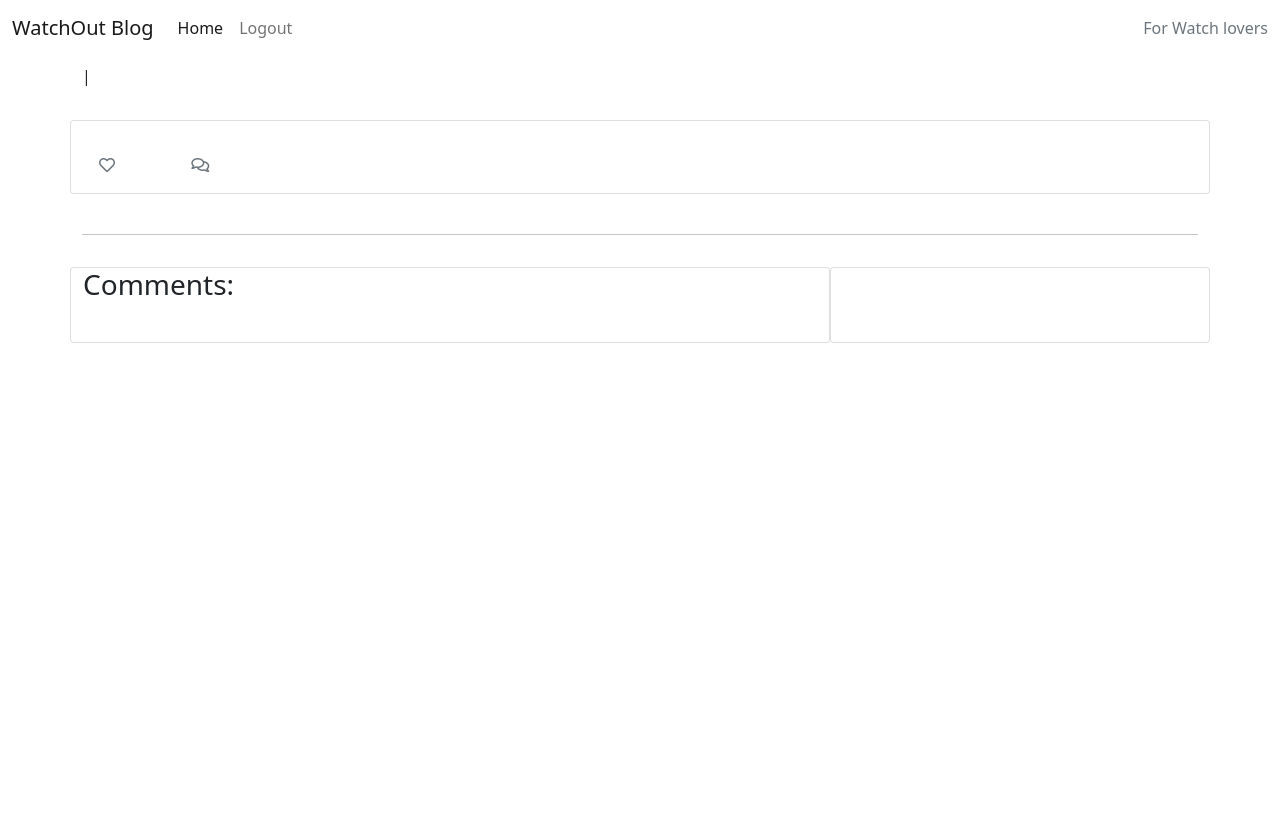
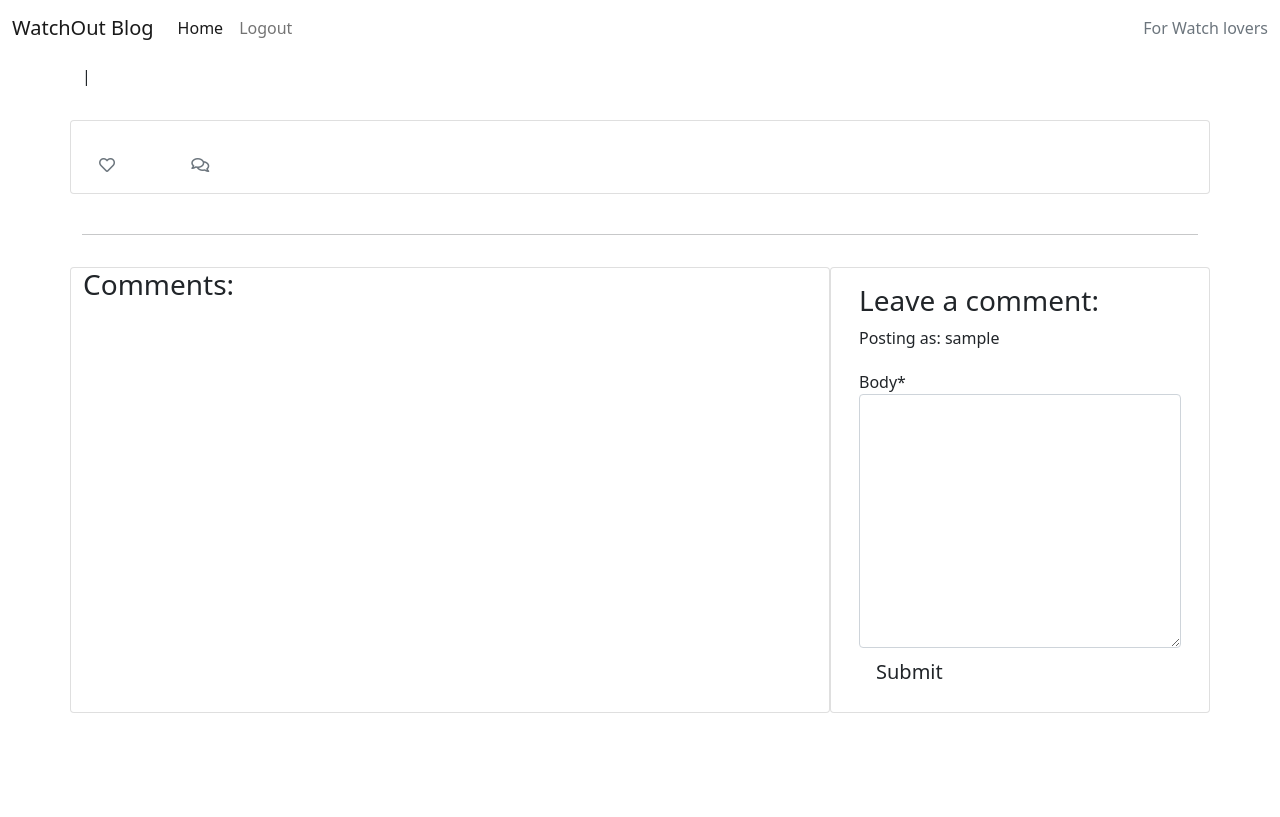
Before and after one commit to Code-Institute-Submissions/adamwasiak-WatchOutBlog_NovResub, a Django app: template templates/post_detail.html in a window 1280 px wide. Before the commit the page ends 343 px from the top, so only its background shows below. Run offline with Django 3.2, Linux system fonts and the light colour scheme; the template is opened without the code that fills it: values that come from a table or form of the project are taken from there, others are empty; the visitor is signed in with stand-in values (Sample User, id 1); some libraries are stand-ins or nearby versions.

Commit message:
Create comment structure

```diff
--- /dev/null
+++ b/blog/forms.py
@@ -0,0 +1,8 @@
+from .models import Comment
+from django import forms
+
+
+class CommentForm(forms.ModelForm):
+    class Meta:
+        model = Comment
+        fields = ('body',)
--- a/blog/views.py
+++ b/blog/views.py
@@ -1,11 +1,12 @@
 from django.shortcuts import render, get_object_or_404
 from django.views import generic, View
 from .models import Post
+from .forms import CommentForm
 
 
 class PostList(generic.ListView):
     model = Post
-    queryset = Post.objects.filter(status=1).order_by('created_on')
+    queryset = Post.objects.filter(status=1).order_by('-created_on')
     template_name = 'index.html'
     paginate_by = 4
 
@@ -26,6 +27,7 @@ class PostDetail(View):
             {
                 "post": post,
                 "comments": comments,
-                "liked": liked
+                "liked": liked,
+                "comment_form": CommentForm()
             },
         )
--- a/requirements.txt
+++ b/requirements.txt
@@ -4,6 +4,7 @@ dj-database-url==0.5.0
 dj3-cloudinary-storage==0.0.6
 Django==3.2.13
 django-allauth==0.50.0
+django-crispy-forms==1.14.0
 django-summernote==0.8.20.0
 gunicorn==20.1.0
 oauthlib==3.2.0
--- a/templates/post_detail.html
+++ b/templates/post_detail.html
@@ -1,4 +1,6 @@
 {% extends 'base.html' %} {% block content %}
+
+{% load crispy_forms_tags %}
 
 <div class="masthead">
     <div class="container">
@@ -77,6 +79,18 @@
         <div class="col-md-4 card mb-4  mt-3 ">
             <div class="card-body">
                 <!-- For later -->
+                {% if user.is_authenticated %}
+
+                <h3>Leave a comment:</h3>
+                <p>Posting as: {{ user.username }}</p>
+                <form method="post" style="margin-top: 1.3em;">
+                    {{ comment_form | crispy }}
+                    {% csrf_token %}
+                    <button type="submit" class="btn btn-signup btn-lg">Submit</button>
+                </form>
+
+                {% endif %}
+
             </div>
         </div>
     </div>
--- a/watchout/settings.py
+++ b/watchout/settings.py
@@ -51,6 +51,7 @@ INSTALLED_APPS = [
     'django.contrib.staticfiles',
     'cloudinary',
     'django_summernote',
+    'crispy_forms',
     'blog',
 ]
 
@@ -58,6 +59,8 @@ SITE_ID = 1
 
 LOGIN_REDIRECT_URL = '/'
 LOGOUT_REDIRECT_URL = '/'
+
+CRISPY_TEMPLATE_PACK = 'bootstrap4'
 
 MIDDLEWARE = [
     'django.middleware.security.SecurityMiddleware',
```
